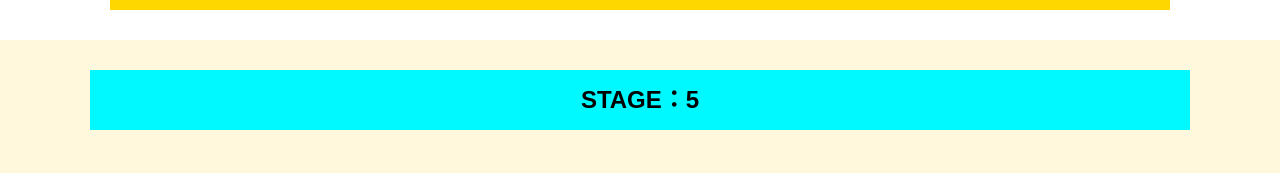
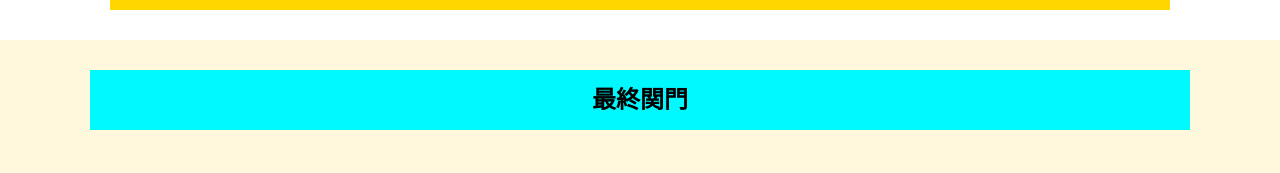
Before and after one commit to MasaSogami/alfa-fukuoka-1, a plain HTML site: page hint5.html in a window 1280 px wide. Shown: the part 510-683 px from the top of the page. Drawn offline with Linux system fonts and the light colour scheme.

Commit message:
Update hint5.html

```diff
--- a/hint5.html
+++ b/hint5.html
@@ -37,7 +37,7 @@
     <!-- STAGE5ヒント　ここから -->
     <section id="stage5" class="section bg-color--gray">
       <div class="container">
-        <h2 class="section-title section-title--keycolor">STAGE：5</h2>
+        <h2 class="section-title section-title--keycolor">最終関門</h2>
         <div class="row">
           <div class="column">
             <div class="card">
```
